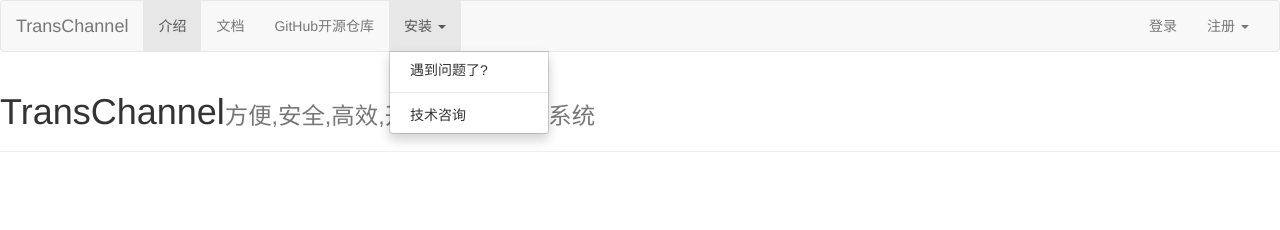
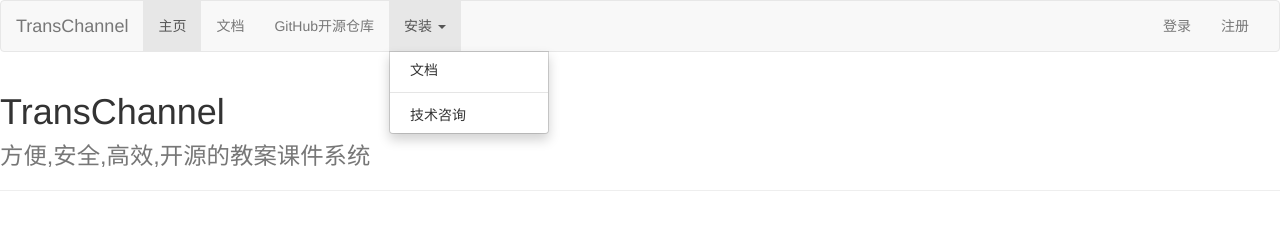
Before and after one commit to TransChannel/transchannel.net, a plain HTML site: page index.html in a window 1280 px wide. Both pictures are taken after a click on the button "安装". Drawn offline with nearby package versions, Linux system fonts and the light colour scheme.

Commit message:
优化菜单栏

```diff
--- a/index.html
+++ b/index.html
@@ -17,7 +17,10 @@
     <![endif]-->
   </head>
   <body>
-
+    <!-- jQuery -->
+    <script src="https://cdn.jsdelivr.net/npm/jquery@1.12.4/dist/jquery.min.js"></script>
+    <!-- Bootstrap -->
+    <script src="https://cdn.jsdelivr.net/npm/bootstrap@3.3.7/dist/js/bootstrap.min.js"></script>
 <nav class="navbar navbar-default">
   <div class="container-fluid">
     <!-- 手机自适应 -->
@@ -32,15 +35,14 @@
     </div>
     <div class="collapse navbar-collapse" id="bs-example-navbar-collapse-1">
       <ul class="nav navbar-nav">
-        <li class="active"><a href="#">介绍 <span class="sr-only">(current)</span></a></li>
+        <li class="active"><a href="#">主页<span class="sr-only">(current)</span></a></li>
         <li><a href="#">文档</a></li>
         <li class="active"></li>
             <li><a href="https://github.com/TransChannel/TransChannel-server">GitHub开源仓库</a></li>
         <li class="dropdown">
           <a href="#" class="dropdown-toggle" data-toggle="dropdown" role="button" aria-haspopup="true" aria-expanded="false">安装 <span class="caret"></span></a>
           <ul class="dropdown-menu">
-            <li><a href="#">遇到问题了?</a></li>
-
+            <li><a href="#">文档</a></li>
             <li role="separator" class="divider"></li>
             <li><a href="#">技术咨询</a></li>
           </ul>
@@ -49,19 +51,15 @@
       <ul class="nav navbar-nav navbar-right">
         <li><a href="#">登录</a></li>
         <li class="dropdown">
-          <a href="#" class="dropdown-toggle" data-toggle="dropdown" role="button" aria-haspopup="true" aria-expanded="false">注册 <span class="caret"></span></a>
-        </li>
-      </ul>
+          <li class="active"></li>
+            <li><a href="#">注册</a></li>
+        </ul>
     </div><!-- /.navbar-collapse -->
   </div><!-- /.container-fluid -->
 </nav>
 
 <div class="page-header">
-  <h1>TransChannel<small>方便,安全,高效,开源的教案课件系统</small></h1>
+  <h1>TransChannel<br><small>方便,安全,高效,开源的教案课件系统</small></h1>
 </div>
-    <!-- jQuery (Bootstrap 的所有 JavaScript 插件都依赖 jQuery，所以必须放在前边) -->
-    <script src="https://cdn.jsdelivr.net/npm/jquery@1.12.4/dist/jquery.min.js"></script>
-    <!-- 加载 Bootstrap 的所有 JavaScript 插件。你也可以根据需要只加载单个插件。 -->
-    <script src="https://cdn.jsdelivr.net/npm/bootstrap@3.3.7/dist/js/bootstrap.min.js"></script>
   </body>
 </html>
```
